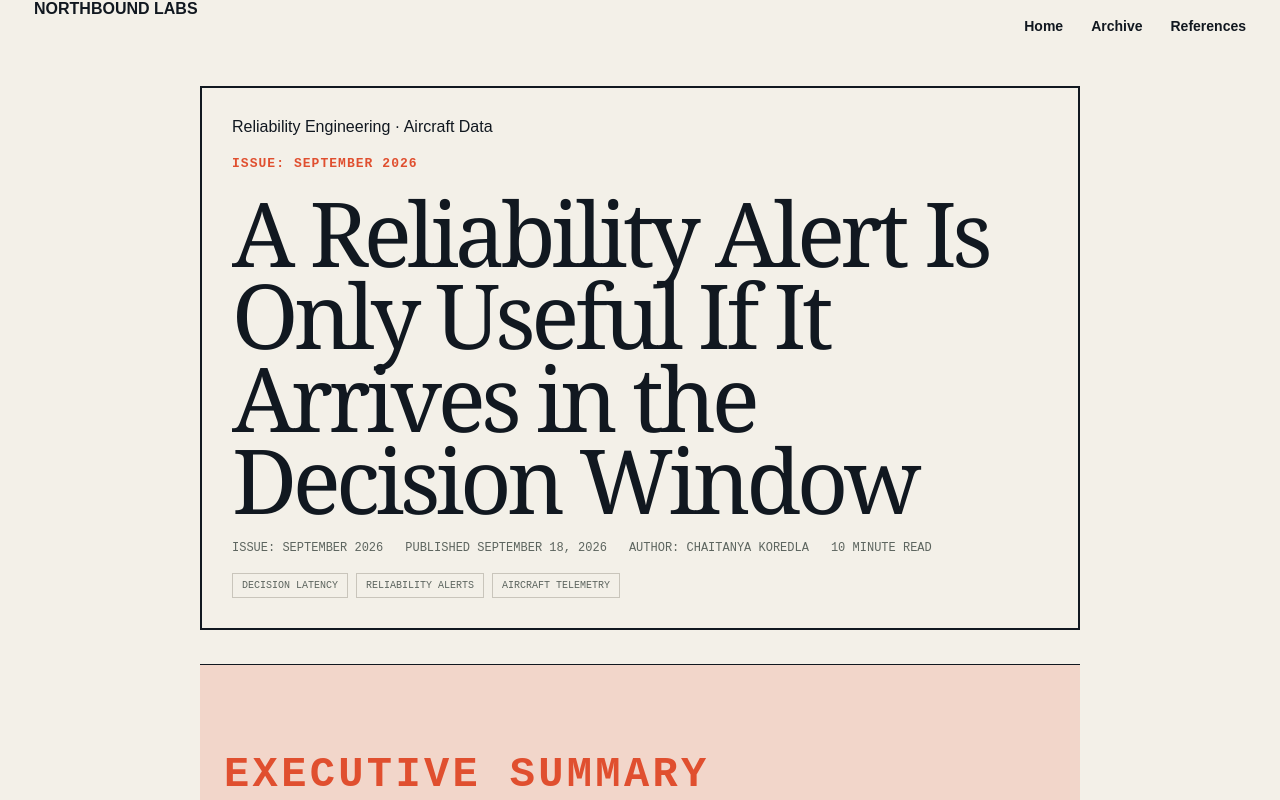
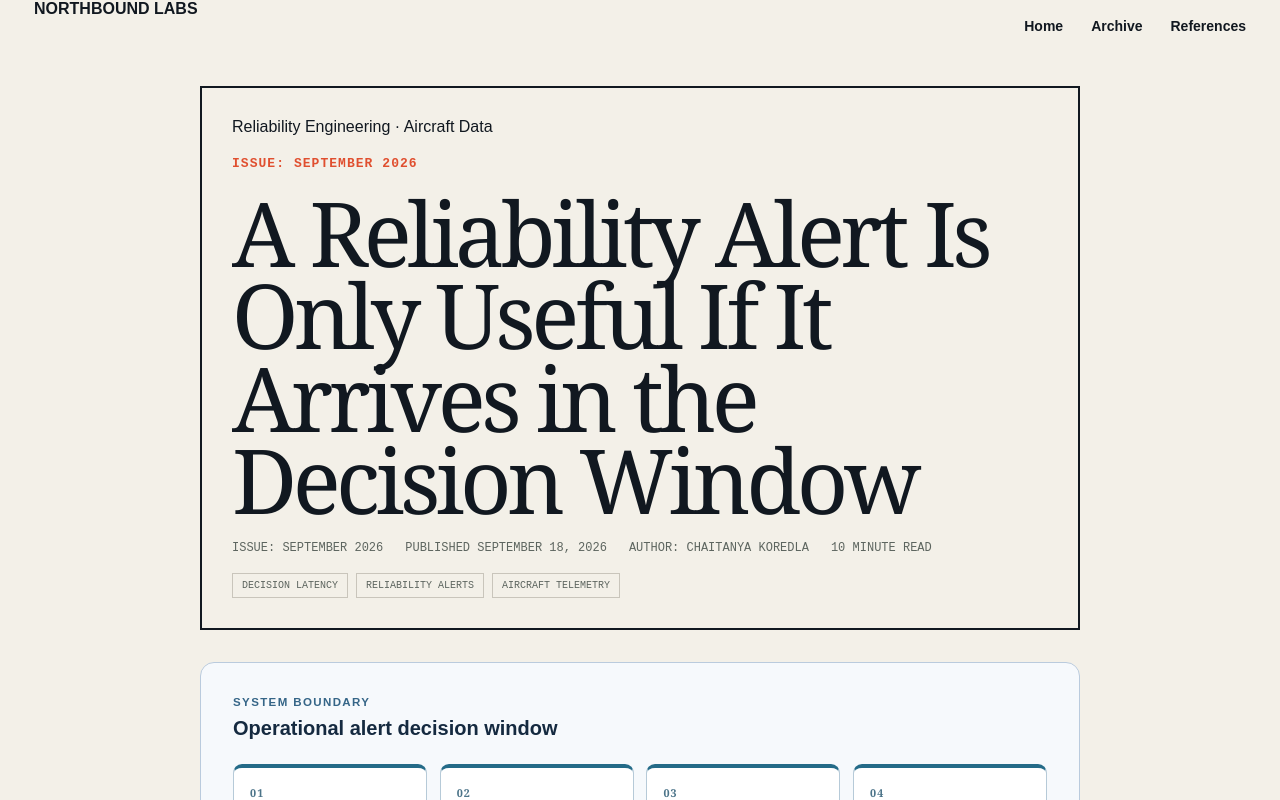
Before and after one commit to ckoredla/CK_Docs, a Next.js app: page /articles/2026-09-reliability-alert-latency in a window 1280 px wide. Shown: the top 800 px of the page. Built offline with nearby package versions, Linux system fonts and the light colour scheme.

Commit message:
Connect September feature to curated figures and article metadata

```diff
--- a/app/articles/2026-09-reliability-alert-latency/page.tsx
+++ b/app/articles/2026-09-reliability-alert-latency/page.tsx
@@ -1,3 +1,4 @@
+import { PublicationVisual, type PublicationVisualContext } from '../../../src/components/publication';
 /* eslint-disable react/no-unescaped-entities -- Legacy editorial prose; preserve publication wording. */
 import type { Metadata } from 'next';
 import { ArticleShell } from '../../components/ArticleShell';
@@ -10,7 +11,9 @@ export const metadata:Metadata={title:article.title,description:article.descript
 
 const flow=`AIRCRAFT / MRO / OPS EVIDENCE\n telemetry · faults · removals · flight context\n                 |\n                 v\n        Event-time integrity gate\n   identity · effectivity · provenance\n                 |\n                 v\n      Reliability signal builder\n exposure · rules · model · confidence\n                 |\n        +--------+---------+\n        |                  |\n   fresh enough?      late / incomplete\n        |                  |\n        v                  v\n Decision-window       quarantine / replay\n classification             |\n        |                    +----> recompute\n        v\n Evidence package + alert\n        |\n        v\n Qualified engineering / maintenance review\n        |\n        v\n disposition + outcome feedback`;
 
-export default function Page(){return <ArticleShell article={article}>
+export default function Page(){const context:PublicationVisualContext={slug:article.slug,title:article.title,domain:article.categories.join(' · '),tags:article.topicTags,ata:article.ataChapters,issueDate:article.issueDate};return <ArticleShell article={article}>
+<script type="application/ld+json" dangerouslySetInnerHTML={{__html:JSON.stringify({'@context':'https://schema.org','@type':'Article',headline:article.title,datePublished:article.publishedAt,dateModified:article.updatedAt,mainEntityOfPage:`https://northboundlabs.ai/articles/${article.slug}`,author:{'@type':'Person',name:'Chaitanya Koredla'}})}}/>
+<PublicationVisual context={context} role="hero"/><PublicationVisual context={context} role="evidence"/>
 <ExecutiveSummary><p>Airline reliability teams can build an accurate anomaly detector and still deliver a poor operational product. The missing variable is often time: did the signal arrive while somebody could still make the decision it was intended to support?</p><p>This article proposes treating decision latency as an explicit reliability-product requirement. The architecture measures evidence age from aircraft event time, separates processing latency from source delay, classifies signals against a defined decision window, and keeps late evidence available for replay and learning rather than quietly presenting stale insight as current.</p></ExecutiveSummary>
 <section><h2>1. Model accuracy is not operational usefulness</h2><p>A reliability signal has at least three qualities: whether it is technically credible, whether its evidence is sufficiently complete, and whether it arrives in time for the intended workflow. A high-confidence prediction delivered after an aircraft has departed, a work package has closed, or the relevant planning cutoff has passed may still be useful for engineering analysis, but it is no longer the same operational product.</p><p>That distinction should be designed into the system instead of left to dashboard users to infer from timestamps.</p></section>
 <section><h2>2. Define the decision window before the alert</h2><p>Start with the decision, not the model. Identify the consumer, the action the signal is meant to inform, the earliest useful evidence point, and the latest point at which the signal can still influence that workflow. Different use cases legitimately have different windows. A fleet-trend review can tolerate latency that would make a same-day maintenance-planning alert useless.</p><p>Do not encode one universal SLA and call the problem solved. The useful unit is a decision-window policy attached to the signal type and operational context.</p></section>
```
